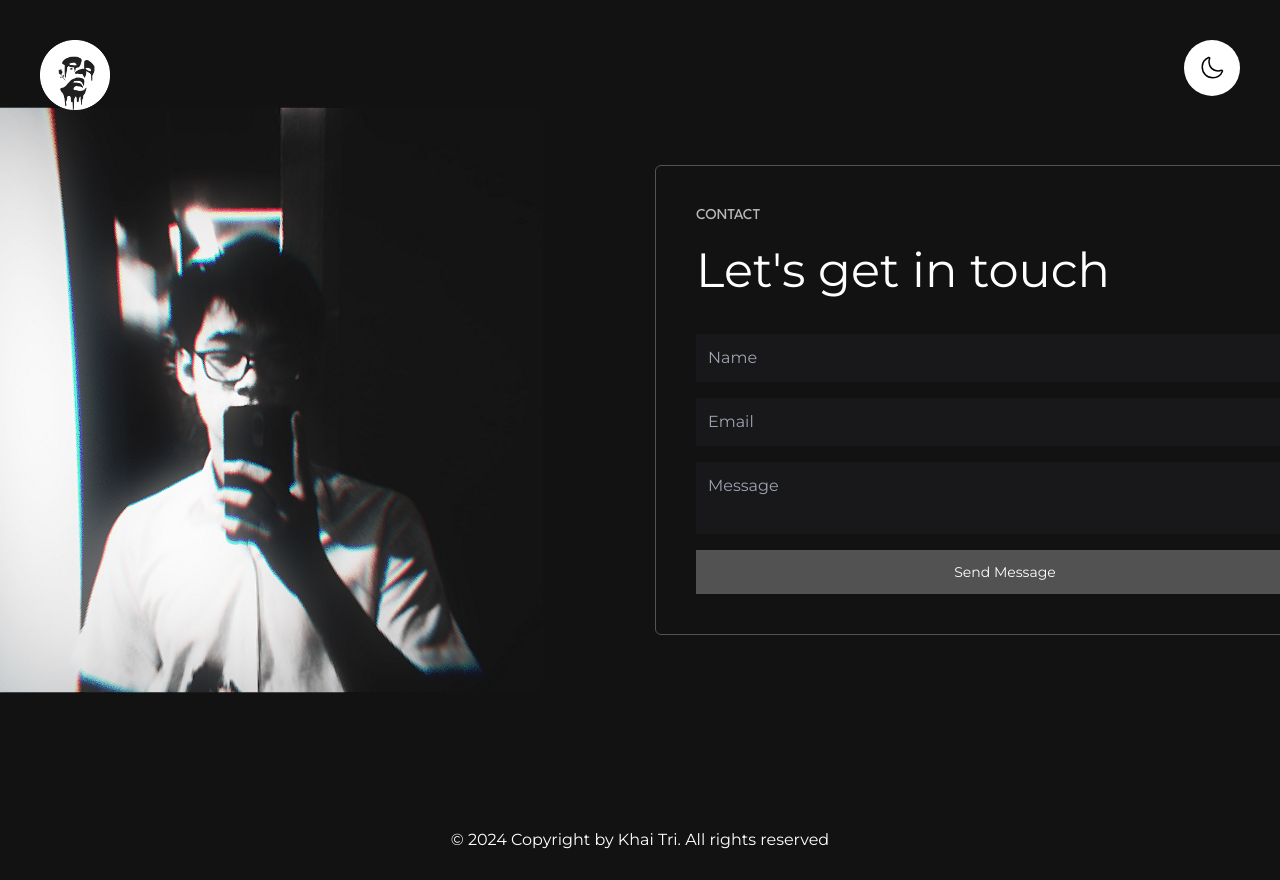
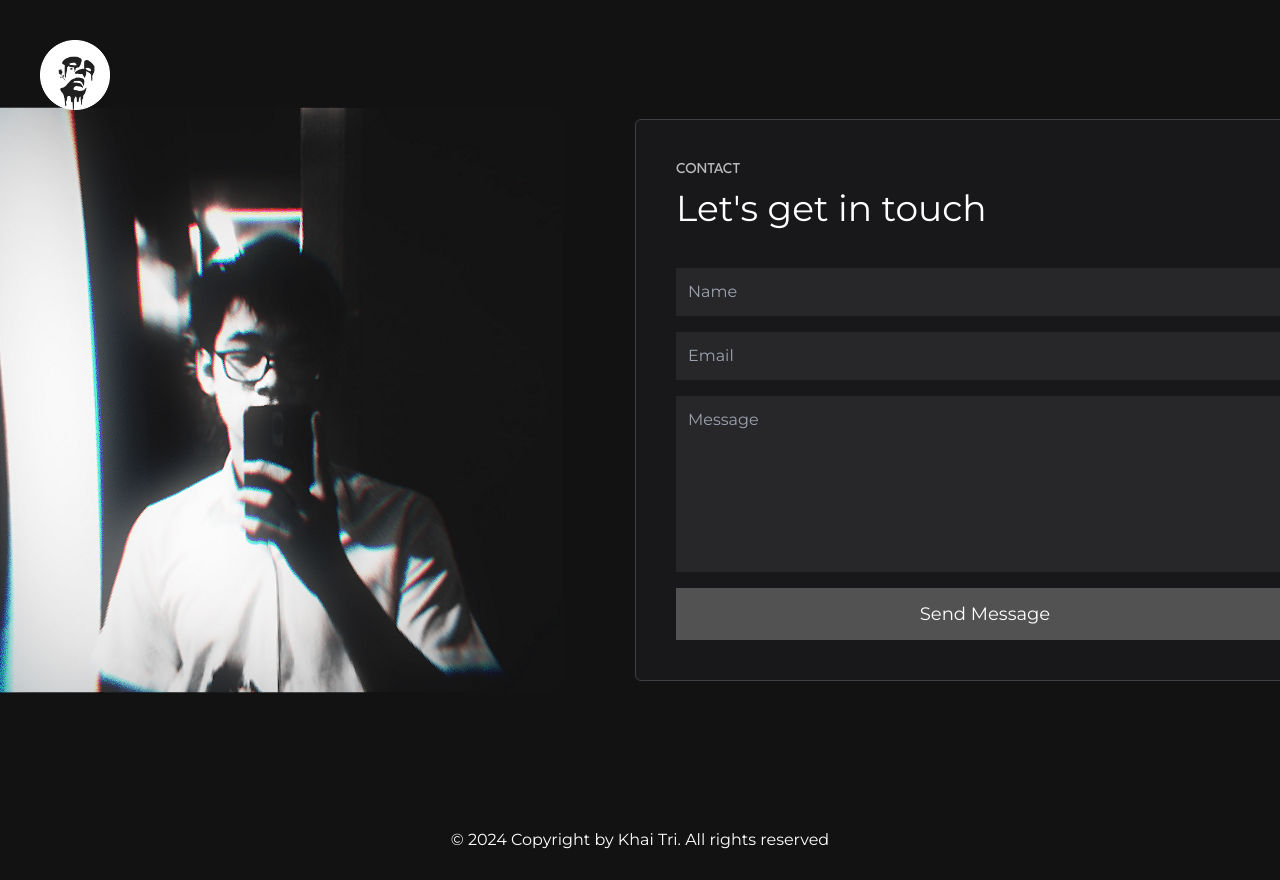
Before and after one commit to tritk0910/my-portfolio, a Next.js app: page /contact in a window 1280 px wide. Shown: the top 880 px of the page. Built offline with nearby package versions, Linux system fonts and the light colour scheme.

Commit message:
Update contact button, etc...

```diff
--- /dev/null
+++ b/src/app/contact/loading.tsx
@@ -0,0 +1,10 @@
+import React from "react";
+
+export default function Loading() {
+  return (
+    <div className="flex h-full justify-center items-center">
+      <svg className="animate-spin h-5 w-5 mr-3 ..." viewBox="0 0 24 24"></svg>
+      Loading...
+    </div>
+  );
+}
--- a/src/app/contact/page.tsx
+++ b/src/app/contact/page.tsx
@@ -9,20 +9,20 @@ export default function Contact() {
   };
 
   return (
-    <div className="min-h-screen flex justify-center items-center gap-20">
+    <div className="min-h-screen flex justify-center items-center gap-10">
       <Image
         src={"/imgs/avatar2.png"}
         width={5000}
         height={5000}
         alt="avt2"
-        className="max-w-[650px] scale-90 rounded-2xl"
+        className="scale-90 rounded-2xl max-w-[650px]"
       />
-      <div className="p-10 border-zinc-600 border rounded-md min-w-[700px] flex flex-col gap-10">
-        <div className="flex flex-col gap-5">
+      <div className="p-10 border-zinc-700 bg-zinc-900 border rounded-md min-w-[700px] flex flex-col gap-10">
+        <div className="flex flex-col gap-2">
           <span className="uppercase font-cocogoose text-sm text-[rgb(255,255,255,0.7)]">
             Contact
           </span>
-          <h1 className="text-5xl">Let&apos;s get in touch</h1>
+          <h1 className="text-4xl">Let&apos;s get in touch</h1>
         </div>
         <form
           action=""
@@ -33,22 +33,22 @@ export default function Contact() {
             type="text"
             name="name"
             placeholder="Name"
-            className="bg-zinc-900 p-3 outline-none"
+            className="bg-zinc-800 p-3 outline-none"
           />
           <input
             type="email"
             name="email"
             placeholder="Email"
-            className="bg-zinc-900 p-3 outline-none"
+            className="bg-zinc-800 p-3 outline-none"
           />
           <textarea
             name="message"
             placeholder="Message"
-            className="bg-zinc-900 p-3 outline-none"
+            className="bg-zinc-800 p-3 outline-none resize-none h-44"
           />
           <button
             type="submit"
-            className="text-center text-sm gap-2 px-5 py-3 bg-neutral-600 transition-all hover:bg-[rgba(255,255,255,0.5)]"
+            className="text-center text-lg gap-2 px-5 py-3 bg-neutral-600 transition-all hover:bg-[rgba(255,255,255,0.5)]"
           >
             Send Message
           </button>
--- a/src/app/layout.tsx
+++ b/src/app/layout.tsx
@@ -4,7 +4,6 @@ import "./globals.css";
 import { SmoothScroll } from "@/components/utils/SmoothScroll";
 import Footer from "@/components/layout/Footer";
 import Logo from "@/components/utils/Logo";
-import Theme from "@/components/utils/Theme";
 
 const inter = Montserrat({ weight: "400", subsets: ["latin"] });
 
@@ -26,7 +25,6 @@ export default function RootLayout({
       >
         <SmoothScroll>
           <Logo />
-          <Theme />
           {children}
           <Footer />
         </SmoothScroll>
--- a/src/components/layout/Description.tsx
+++ b/src/components/layout/Description.tsx
@@ -1,5 +1,5 @@
 import Image from "next/image";
-import React from "react";
+import { textColor } from "../theme/color";
 
 export default function Description() {
   return (
@@ -10,19 +10,12 @@ export default function Description() {
           width={4000}
           height={4000}
           alt="avt"
-          loading="lazy"
           className="rounded-full pointer-events-none"
         />
       </div>
       <div className="text-left text-md min-w-[350px] flex flex-col gap-3">
         <h1 className="font-cocogoose text-5xl">
-          Hello, I am{" "}
-          <span
-            className="
-        bg-gradient-to-tr from-red-500 to-amber-500 bg-clip-text text-transparent"
-          >
-            Khai Tri
-          </span>
+          Hello, I am <span className={textColor}>Khai Tri</span>
         </h1>
         <p className="text-[rgb(255,255,255,0.7)]">
           As a recent graduate from the University of Greenwich, I specialize in
--- /dev/null
+++ b/src/components/shared/Button.tsx
@@ -0,0 +1,17 @@
+import React from "react";
+
+type Props = {
+  children: React.ReactNode;
+  onClick?: () => void;
+};
+
+export default function Button({ children, onClick }: Props) {
+  return (
+    <button
+      className="px-6 py-2 bg-gradient-to-tr from-orange-700 to-amber-500 transition-all hover:brightness-110 hover:scale-105 rounded-full text-white font-bold text-lg after:w-full after:h-full relative after:bg-gradient-to-tr after:from-orange-700 after:to-amber-500 after:absolute after:-z-10 after:scale-105 hover:after:opacity-100 after:opacity-0 after:transition-all after:blur-md after:top-0 after:left-0 after:rounded-full"
+      onClick={onClick}
+    >
+      {children}
+    </button>
+  );
+}
--- a/src/components/shared/ProjectDescription.tsx
+++ b/src/components/shared/ProjectDescription.tsx
@@ -1,4 +1,5 @@
 import ProjectLink from "./ProjectLink";
+import { afterBgColor } from "../theme/color";
 
 type Props = {
   project: {
@@ -12,7 +13,9 @@ type Props = {
 export default function ProjectDescription({ project }: Props) {
   return (
     <div className="flex flex-col justify-center items-center gap-4 max-w-[550px]">
-      <h1 className="font-heavitas tracking-widest text-4xl relative after:absolute after:-bottom-1 after:right-0 after:w-full after:h-1 after:bg-gradient-to-r after:from-orange-400 after:to-red-500">
+      <h1
+        className={`font-heavitas tracking-widest text-4xl relative ${afterBgColor}`}
+      >
         {project.title}
       </h1>
       <p className="text-[rgb(255,255,255,0.75)]">{project.description}</p>
--- a/src/components/shared/ProjectImage.tsx
+++ b/src/components/shared/ProjectImage.tsx
@@ -5,7 +5,6 @@ export default function ProjectImage({ img, imgMobile }: Props) {
   return (
     <div className="relative w-full h-full">
       <Image
-        loading="lazy"
         src={img}
         width={3000}
         height={3000}
@@ -13,7 +12,6 @@ export default function ProjectImage({ img, imgMobile }: Props) {
         className="rounded-xl w-[calc(100%-3rem)]"
       />
       <Image
-        loading="lazy"
         src={imgMobile}
         width={3000}
         height={3000}
--- a/src/components/shared/ProjectLink.tsx
+++ b/src/components/shared/ProjectLink.tsx
@@ -2,6 +2,7 @@ import { faGithub } from "@fortawesome/free-brands-svg-icons/faGithub";
 import { faShareFromSquare } from "@fortawesome/free-solid-svg-icons";
 import { FontAwesomeIcon } from "@fortawesome/react-fontawesome";
 import React from "react";
+import { afterLightBgColor } from "../theme/color";
 
 interface Props {
   github: string;
@@ -14,7 +15,7 @@ export default function ProjectLink({ github, live }: Props) {
       <a
         target="_blank"
         href={github}
-        className="flex gap-2 relative after:opacity-0 hover:after:opacity-100 after:transition-all after:pointer-events-none after:absolute after:-bottom-1 after:right-0 after:w-full after:h-[2px] after:bg-gradient-to-r after:from-orange-400 after:to-red-500"
+        className={`flex gap-2 relative ${afterLightBgColor}`}
       >
         <FontAwesomeIcon icon={faGithub} className="w-6 h-6" />
         <span>Code</span>
@@ -22,7 +23,7 @@ export default function ProjectLink({ github, live }: Props) {
       <a
         target="_blank"
         href={live}
-        className="flex gap-2 relative after:opacity-0 hover:after:opacity-100 after:transition-all after:pointer-events-none after:absolute after:-bottom-1 after:right-0 after:w-full after:h-[2px] after:bg-gradient-to-r after:from-orange-400 after:to-red-500"
+        className={`flex gap-2 relative ${afterLightBgColor}`}
       >
         <FontAwesomeIcon icon={faShareFromSquare} className="w-6 h-6" />
         Live
--- /dev/null
+++ b/src/components/theme/color.ts
@@ -0,0 +1,10 @@
+export const textColor =
+  "bg-gradient-to-tr from-zinc-700 to-red-500 bg-clip-text text-transparent";
+
+export const bgColorOnHover = "hover:bg-gradient-to-tr hover:from-zinc-600 hover:to-red-500";
+
+export const afterBgColor =
+  "after:absolute after:-bottom-1 after:right-0 after:w-full after:h-1  after:bg-gradient-to-r after:from-zinc-600 after:to-red-500";
+
+export const afterLightBgColor =
+  "after:opacity-0 hover:after:opacity-100 after:transition-all after:pointer-events-none after:bg-gradient-to-r after:absolute after:-bottom-1 after:right-0 after:w-full after:h-[2px]  after:bg-gradient-to-r after:from-zinc-600 after:to-red-500";
--- a/src/components/utils/Theme.tsx
+++ /dev/null
@@ -1,49 +0,0 @@
-"use client";
-
-import { useState } from "react";
-
-export default function Theme() {
-  const [isDark, setIsDark] = useState(true);
-  const iconFill = "black";
-
-  return (
-    <div className="fixed top-10 right-10 z-10">
-      <button
-        onClick={() => setIsDark(!isDark)}
-        className="p-4 bg-white rounded-full"
-      >
-        {isDark ? (
-          <svg
-            xmlns="http://www.w3.org/2000/svg"
-            fill="none"
-            viewBox="0 0 24 24"
-            strokeWidth={1.5}
-            stroke={iconFill}
-            className="w-6 h-6"
-          >
-            <path
-              fillRule="evenodd"
-              d="M9.528 1.718a.75.75 0 0 1 .162.819A8.97 8.97 0 0 0 9 6a9 9 0 0 0 9 9 8.97 8.97 0 0 0 3.463-.69.75.75 0 0 1 .981.98 10.503 10.503 0 0 1-9.694 6.46c-5.799 0-10.5-4.7-10.5-10.5 0-4.368 2.667-8.112 6.46-9.694a.75.75 0 0 1 .818.162Z"
-              clipRule="evenodd"
-            />
-          </svg>
-        ) : (
-          <svg
-            xmlns="http://www.w3.org/2000/svg"
-            fill="none"
-            viewBox="0 0 24 24"
-            strokeWidth={1.5}
-            stroke={iconFill}
-            className="w-6 h-6"
-          >
-            <path
-              strokeLinecap="round"
-              strokeLinejoin="round"
-              d="M12 3v2.25m6.364.386-1.591 1.591M21 12h-2.25m-.386 6.364-1.591-1.591M12 18.75V21m-4.773-4.227-1.591 1.591M5.25 12H3m4.227-4.773L5.636 5.636M15.75 12a3.75 3.75 0 1 1-7.5 0 3.75 3.75 0 0 1 7.5 0Z"
-            />
-          </svg>
-        )}
-      </button>
-    </div>
-  );
-}
```
Also changed, not shown: src/components/layout/Contact.tsx (+4 -4 lines), src/components/layout/Header.tsx (+5 -5 lines), public/svgs/frameworks/tailwindcss.svg.
